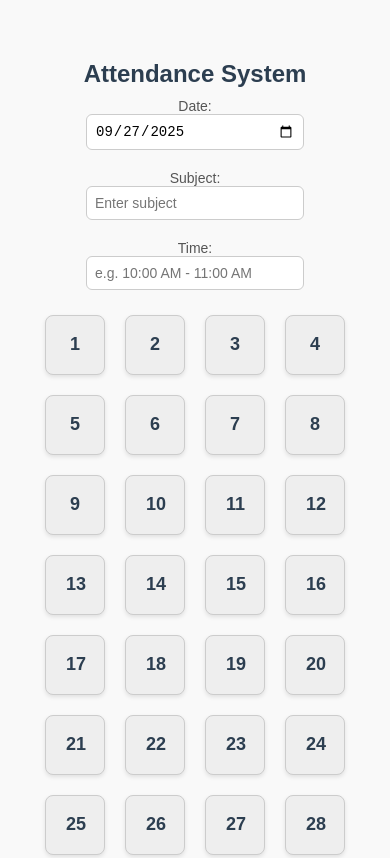
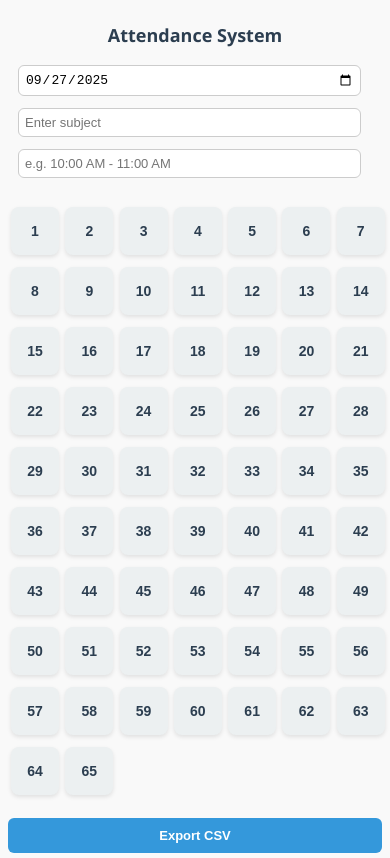
Before and after one commit to shivamjha76/MarkMe, a plain HTML site: page index.html in a window 390 px wide. Shown: the top 858 px of the page. Drawn offline with nearby package versions, Linux system fonts and the light colour scheme.

Commit message:
css updated

```diff
--- a/index.html
+++ b/index.html
@@ -1,29 +1,18 @@
 <!DOCTYPE html>
 <html>
 <head>
+  <meta name="viewport" content="width=device-width, initial-scale=1.0">
   <title>MarkMe</title>
   <link rel="stylesheet" href="styles.css">
-  <style>
-    body { font-family: Arial; text-align: center; margin-top: 20px; }
-    .grid { display: flex; flex-wrap: wrap; justify-content: center; max-width: 600px; margin: auto; }
-    .roll-btn {
-      width: 60px; height: 60px; margin: 5px;
-      background-color: #eee; border: 1px solid #ccc;
-      font-size: 18px; cursor: pointer;
-    }
-    .present { background-color: lightgreen; }
-    .inputs { margin-bottom: 20px; }
-    .inputs label { margin: 0 10px; }
-  </style>
 </head>
 <body>
   <h2>Attendance System</h2>
 
   <!-- Editable Lecture Info -->
   <div class="inputs">
-    <label>Date: <input type="date" id="attDate" value="2025-09-27"></label>
-    <label>Subject: <input type="text" id="attSubject" placeholder="Enter subject"></label>
-    <label>Time: <input type="text" id="attTime" placeholder="e.g. 10:00 AM - 11:00 AM"></label>
+    <label><input type="date" id="attDate" value="2025-09-27"></label>
+    <label><input type="text" id="attSubject" placeholder="Enter subject"></label>
+    <label><input type="text" id="attTime" placeholder="e.g. 10:00 AM - 11:00 AM"></label>
   </div>
 
   <!-- Roll Number Grid -->
--- a/styles.css
+++ b/styles.css
@@ -1,3 +1,12 @@
+body {
+  font-family: 'Segoe UI', Arial, sans-serif;
+  background-color: #f9f9f9;
+  color: #333;
+  margin: 0;
+  padding: 20px;
+  text-align: center;
+}
+
 body {
   font-family: 'Segoe UI', sans-serif;
   background-color: #f9f9f9;
@@ -19,6 +28,8 @@ h2 {
   justify-content: center;
   gap: 20px;
   margin-bottom: 25px;
+  padding: 10px;
+  padding-right: 35px;
 }
 
 .inputs label {
@@ -54,7 +65,10 @@ h2 {
   background-color: #ecf0f1;
   color: #2c3e50;
   transition: background-color 0.3s ease;
-  box-shadow: 0 2px 4px rgba(0,0,0,0.1);
+  box-shadow: 0 2px 4px rgba(0, 0, 0, 0.1);
+  margin: 5px;
+  width: 60px;
+  cursor: pointer;
 }
 
 .roll-btn:hover {
@@ -82,3 +96,42 @@ button {
 button:hover {
   background-color: #2980b9;
 }
+
+/* Responsive styles for mobile devices */
+@media (max-width: 600px) {
+  body {
+    padding: 8px;
+  }
+  .grid {
+    max-width: 100%;
+    grid-template-columns: repeat(auto-fit, minmax(48px, 1fr));
+    gap: 6px;
+    margin: 0 auto 12px;
+  }
+  .roll-btn {
+    width: 48px;
+    height: 48px;
+    font-size: 14px;
+    margin: 3px;
+  }
+  .inputs {
+    flex-direction: column;
+    gap: 12px;
+    margin-bottom: 16px;
+  }
+  .inputs input {
+    width: 100%;
+    font-size: 13px;
+    padding: 6px;
+  }
+  button {
+    width: 100%;
+    margin: 8px 0;
+    padding: 10px 0;
+    font-size: 13px;
+  }
+  h2 {
+    font-size: 18px;
+    margin-bottom: 8px;
+  }
+}
```
